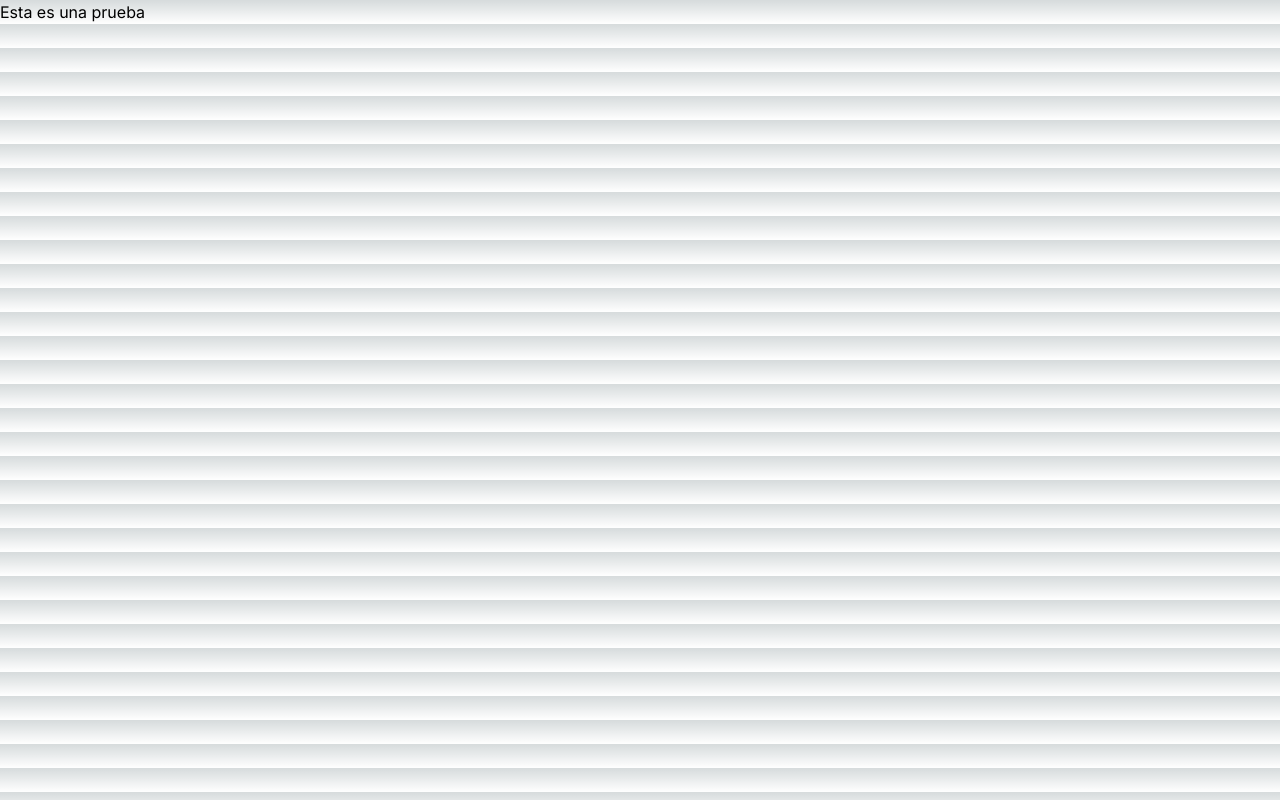
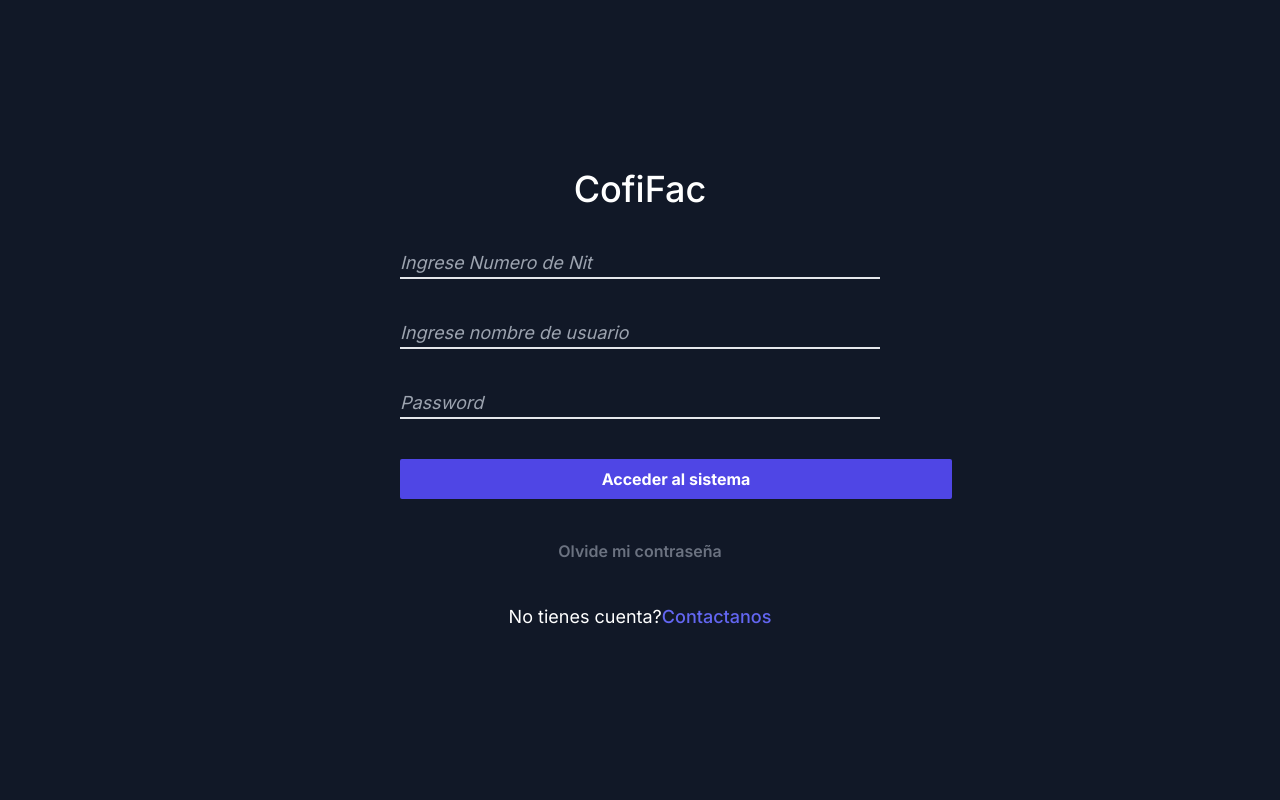
Before and after one commit to fLeonel/COFIFAC, a Next.js app: page / in a window 1280 px wide. Built offline with nearby package versions, Linux system fonts and the light colour scheme.

Commit message:
creacion primaria del login

```diff
--- a/app/dashboard/page.tsx
+++ b/app/dashboard/page.tsx
@@ -1,3 +1,5 @@
-export default function Page(){
-    return <p>Hola mundo</p>
+export default function Page() {
+    return (
+        <p className="text-xl">Bienvenido a Cofifac</p>
+    )
 }
--- a/app/globals.css
+++ b/app/globals.css
@@ -2,32 +2,9 @@
 @tailwind components;
 @tailwind utilities;
 
-:root {
-  --foreground-rgb: 0, 0, 0;
-  --background-start-rgb: 214, 219, 220;
-  --background-end-rgb: 255, 255, 255;
-}
-
-@media (prefers-color-scheme: dark) {
-  :root {
-    --foreground-rgb: 255, 255, 255;
-    --background-start-rgb: 0, 0, 0;
-    --background-end-rgb: 0, 0, 0;
-  }
-}
-
-body {
-  color: rgb(var(--foreground-rgb));
-  background: linear-gradient(
-      to bottom,
-      transparent,
-      rgb(var(--background-end-rgb))
-    )
-    rgb(var(--background-start-rgb));
-}
-
-@layer utilities {
-  .text-balance {
-    text-wrap: balance;
-  }
-}
+/* div{
+    flex flex-col items-center bg-[#202020] h-[90vh] text-[white]
+} */
+/* form {
+   w-80 grid row-[0.5rem]
+} */
--- a/app/layout.tsx
+++ b/app/layout.tsx
@@ -6,7 +6,7 @@
 
 export const metadata: Metadata = {
   title: "COFIDI, S.A.",
-  description: "Generated by create next app",
+  description: "Developed for OctoSync's Soluctions",
 };
 
 export default function RootLayout({
@@ -16,9 +16,11 @@
 }>) {
   return (
     <html lang="en">
+      {/* SideNav */}
       <body className={inter.className}>
         {children}
       </body>
+     {/* footer */}
     </html>
   );
 }
--- /dev/null
+++ b/app/login/page.tsx
@@ -0,0 +1,3 @@
+export default function HomePage(){
+  return <p>Bienvenido krnal</p>
+}
--- a/app/page.tsx
+++ b/app/page.tsx
@@ -1,3 +1,55 @@
-export default function Page() {
-  return <h1>Esta es una prueba</h1>
+import Link from "next/link"
+
+export default function Home() {
+  return (
+    <main
+      className="mx-auto flex min-h-screen w-full items-center justify-center bg-gray-900 text-white"
+    >
+      <section className="flex w-[30rem] flex-col space-y-10">
+        <div className="text-center text-4xl font-medium">CofiFac</div>
+
+        <div
+          className="w-full transform border-b-2 bg-transparent text-lg duration-300 focus-within:border-indigo-500"
+        >
+          <input
+            type="text"
+            placeholder="Ingrese Numero de Nit"
+            className="w-full border-none bg-transparent outline-none placeholder:italic focus:outline-none"
+          />
+        </div>
+        <div
+          className="w-full transform border-b-2 bg-transparent text-lg duration-300 focus-within:border-indigo-500"
+        >
+          <input
+            type="text"
+            placeholder="Ingrese nombre de usuario"
+            className="w-full border-none bg-transparent outline-none placeholder:italic focus:outline-none"
+          />
+        </div>
+        <div className="w-full transform border-b-2 bg-transparent text-lg duration-300 focus-within:border-indigo-500">
+          <input
+            type="password"
+            placeholder="Password"
+            className="w-full border-none bg-transparent outline-none placeholder:italic focus:outline-none"/>
+        </div>
+        <Link href="./dashboard">
+          <button
+            className="transform rounded-sm bg-indigo-600 py-2 font-bold duration-300 hover:bg-indigo-400 w-[69vh]">
+            Acceder al sistema
+          </button>
+        </Link>
+        <a
+          href="#"
+          className="transform text-center font-semibold text-gray-500 duration-300 hover:text-gray-300"
+        >Olvide mi contraseña </a
+        >
+        <p className="text-center text-lg">
+          No tienes cuenta?
+          <a
+            href="#"
+            className="font-medium text-indigo-500 underline-offset-4 hover:underline">Contactanos </a>
+        </p>
+      </section>
+    </main>
+  )
 }
--- a/package.json
+++ b/package.json
@@ -14,7 +14,7 @@
     "next": "14.1.1"
   },
   "devDependencies": {
-    "typescript": "^5",
+    "typescript": "^16",
     "@types/node": "^20",
     "@types/react": "^18",
     "@types/react-dom": "^18",
```
